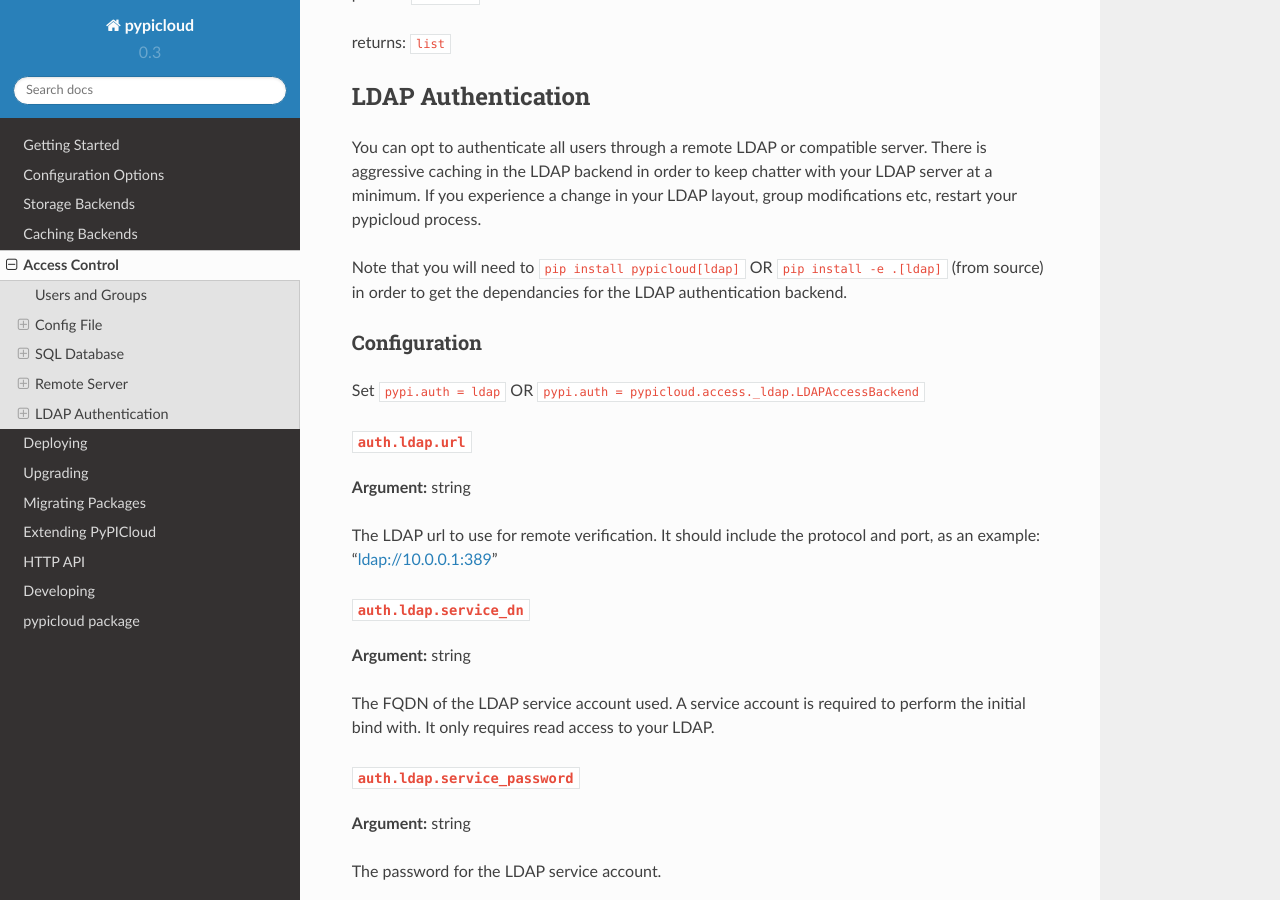
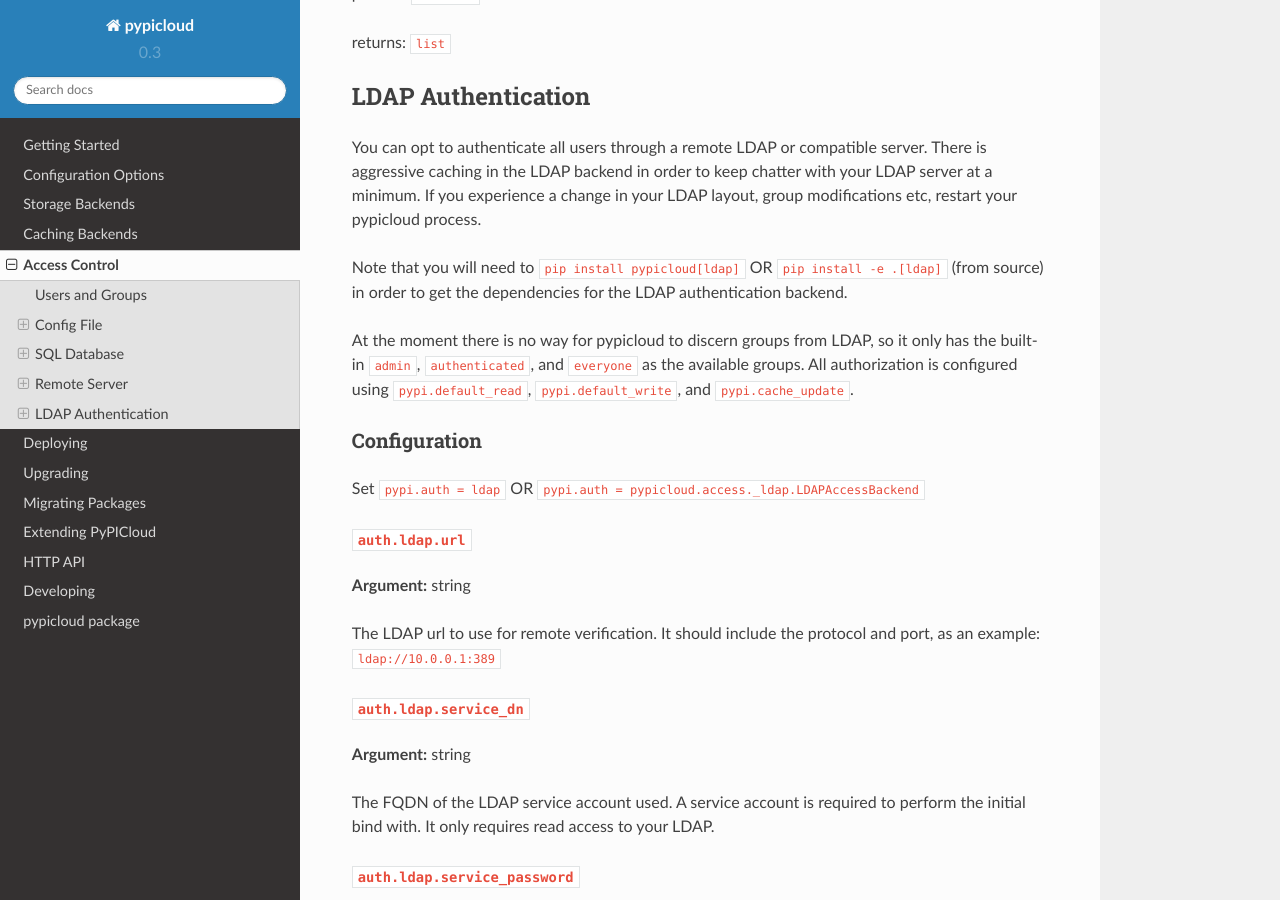
Before and after one commit to stevearc/pypicloud, a Sphinx documentation site: the page built from doc/topics/access_control.rst, in a window 1280 px wide and 900 px high, scrolled down 6096 px. Built offline with Sphinx 7.4.7 and the Read the Docs theme 2.0.0, drawn with Linux system fonts in a browser that asks for light colours; pages that are not in the unit, such as notebooks, are missing from menus.

Commit message:
Documentation tweaks

```diff
--- a/CHANGES.rst
+++ b/CHANGES.rst
@@ -1,6 +1,10 @@
 Changelog
 =========
 If you are upgrading an existing installation, read :ref:`the instructions <upgrade>`
+
+0.3.3
+-----
+* Feature: LDAP Support (:pr:`55`)
 
 0.3.2
 -----
--- a/doc/topics/access_control.rst
+++ b/doc/topics/access_control.rst
@@ -7,7 +7,7 @@
 user credentials and access rules.
 
 Users and Groups
------------------
+----------------
 The access control uses a combination of users and groups. A group is a list of
 users. There are also *admin* users, who always have read/write permissions for
 everything, and can do a few special operations besides. There are two special
@@ -266,7 +266,7 @@
 returns: ``list``
 
 ``auth.uri.user_data``
-~~~~~~~~~~~~~~~~~~~~~~~~~~~~~
+~~~~~~~~~~~~~~~~~~~~~~
 **Argument:** string, optional
 
 The uri that returns a list of users (default ``/user_data``). Each user is a
@@ -286,8 +286,13 @@
 LDAP layout, group modifications etc, restart your pypicloud process.
 
 Note that you will need to ``pip install pypicloud[ldap]`` OR
-``pip install -e .[ldap]`` (from source) in order to get the dependancies for
+``pip install -e .[ldap]`` (from source) in order to get the dependencies for
 the LDAP authentication backend.
+
+At the moment there is no way for pypicloud to discern groups from LDAP, so it
+only has the built-in ``admin``, ``authenticated``, and ``everyone`` as the
+available groups.  All authorization is configured using ``pypi.default_read``,
+``pypi.default_write``, and ``pypi.cache_update``.
 
 Configuration
 ^^^^^^^^^^^^^
@@ -295,34 +300,34 @@
 pypicloud.access._ldap.LDAPAccessBackend``
 
 ``auth.ldap.url``
-~~~~~~~~~~~~~~~
+~~~~~~~~~~~~~~~~~
 **Argument:** string
 
 The LDAP url to use for remote verification. It should include the protocol and
-port, as an example: "ldap://10.0.0.1:389"
+port, as an example: ``ldap://10.0.0.1:389``
 
 ``auth.ldap.service_dn``
-~~~~~~~~~~~~~~~~~~~~~~
+~~~~~~~~~~~~~~~~~~~~~~~~
 **Argument:** string
 
 The FQDN of the LDAP service account used. A service account is required to
 perform the initial bind with. It only requires read access to your LDAP.
 
 ``auth.ldap.service_password``
-~~~~~~~~~~~~~~~~~~~~~~~~~~~~
+~~~~~~~~~~~~~~~~~~~~~~~~~~~~~~
 **Argument:** string
 
 The password for the LDAP service account.
 
 ``auth.ldap.base_dn``
-~~~~~~~~~~~~~~~~~~~
+~~~~~~~~~~~~~~~~~~~~~
 **Argument:** string
 
 The base DN under which all of your user accounts are organized in LDAP. Used
 in combination with the ``all_user_search`` to find all potential users.
 
 ``auth.ldap.all_user_search``
-~~~~~~~~~~~~~~~~~~~~~~~~~~~
+~~~~~~~~~~~~~~~~~~~~~~~~~~~~~
 **Argument:** string
 
 An LDAP search phrase, which when used with the ``base_dn`` results in a list
@@ -330,7 +335,7 @@
 depending on your organization's LDAP configuration.
 
 ``auth.ldap.id_field``
-~~~~~~~~~~~~~~~~~~~~
+~~~~~~~~~~~~~~~~~~~~~~
 **Argument:** string
 
 The field in the LDAP return when using ``all_user_search`` on ``base_dn`` to
@@ -338,7 +343,7 @@
 but it will depend on how your LDAP is set up.
 
 ``auth.ldap.admin_field``
-~~~~~~~~~~~~~~~~~~~~~~~
+~~~~~~~~~~~~~~~~~~~~~~~~~
 **Argument:** string
 
 The field to use in combination with ``admin_dns`` to determine the admin DNs
@@ -346,7 +351,7 @@
 will depend on your LDAP setup.
 
 ``auth.ldap.admin_field``
-~~~~~~~~~~~~~~~~~~~~~~~
+~~~~~~~~~~~~~~~~~~~~~~~~~
 **Argument:** list
 
 A list of DNs to search for who should be considered an admin. It uses the
```
Also changed, not shown: doc/changes.rst (+8 -0 lines).
